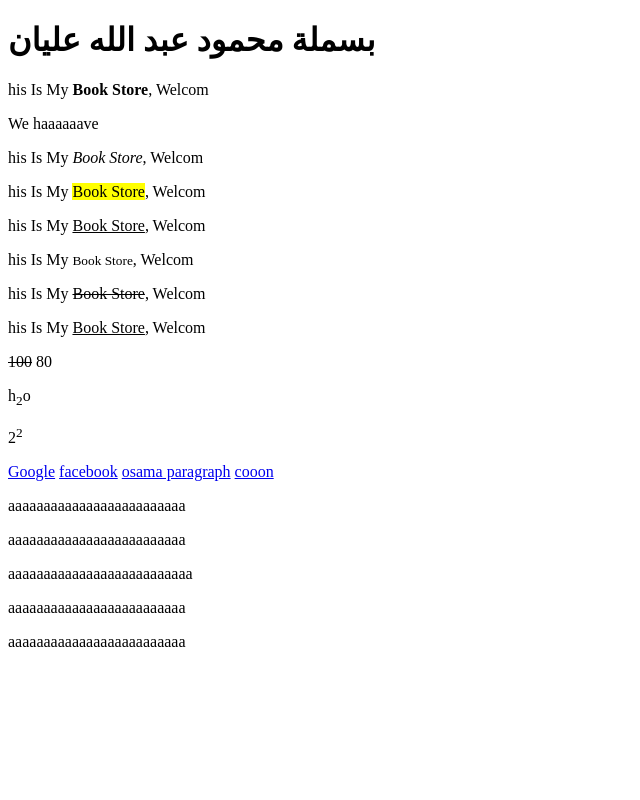
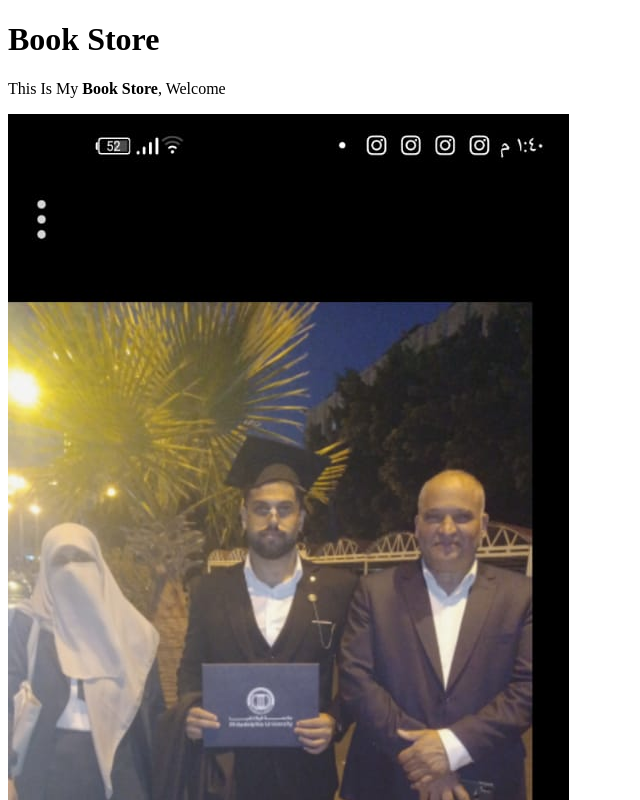
Before and after one commit to yahiamahmoudship-it/my-project, a plain HTML site: page index.html in a window 1280 px wide. Shown: the top 800 px of the page, without its empty margins (0-640 px from the left). Drawn offline with Linux system fonts and the light colour scheme.

Commit message:
Add files via upload

```diff
--- a/index.html
+++ b/index.html
@@ -1,52 +1,19 @@
 <!DOCTYPE html>
 <html>
   <head>
-    <!--
-    كومنتات
-    كومنتات
-    alt+shif+سهم لتحت   تنسخ وتنزل
-    -->
-    <meta charset="UTF-8"/>
+    <meta charset="UTF-8" />
     <title>Book Store</title>
-    <meta name="description" content="This Is Our B00k Store" />
-    <style></style>  <!--خاص بال css-->
-    <script></script>  <!--خاص بال جافا سكربت-->
-    <link rel="stylesheet" href="">
+    <meta name="description" content="This Is Our Book Store" />
   </head>
   <body>
-    <!-- b=> Bold
-     strong=>important text ملاحظة
-     i=>italicنص مايل
-     em=>emphasized نص مايل
-     mark كلمة مظللة
-     u => underline خط تحت الكلمة
-     small => smallar text
-     del => deleted text خط كالحذف
-     ins => inserted text شيء مضاف جديد تحته خط
-     sub =>subscript
-     sup =>supercript
+    <!--
+      src => Source
+      alt => Alternate Text
      -->
-    <h1>بسملة محمود عبد الله عليان</h1>
-    <p class ="1">his Is My <b>Book Store</b>, Welcom</p> <p class ="2">We haaaaaave</p>
-    <p class ="1">his Is My <i>Book Store</i>, Welcom</p>
-    <p class ="1">his Is My <mark>Book Store</mark>, Welcom</p>
-    <p class ="1">his Is My <u>Book Store</u>, Welcom</p>
-    <p class ="1">his Is My <small>Book Store</small>, Welcom</p>
-    <p class ="1">his Is My <del>Book Store</del>, Welcom</p>
-    <p class ="1">his Is My <ins>Book Store</ins>, Welcom</p>
-    <p><del>100</del> 80</p>
-    <p>h<sub>2</sub>o</p>
-    <p>2<sup>2</sup></p>
-    <a href="https://google.com" target="_blank" title="Go to Google">Google</a> <!-- target blank يفتح في صفحة جديدة
-    title   عند الوقوف بالماوس على جوجل تظهر go to gooogle-->
-    <a href="https://facebook.com">facebook</a>
-    <a href="#osama">osama paragraph</a>
-    <a href="mailto:o@nn.sa">cooon</a>
-    <p>aaaaaaaaaaaaaaaaaaaaaaaaa</p>
-    <p>aaaaaaaaaaaaaaaaaaaaaaaaa</p>
-    <p id="osama">aaaaaaaaaaaaaaaaaaaaaaaaaa</p>
-    <p>aaaaaaaaaaaaaaaaaaaaaaaaa</p>
-    <p>aaaaaaaaaaaaaaaaaaaaaaaaa</p>
+    <h1>Book Store</h1>
+    <p>This Is My <b>Book Store</b>, Welcome</p>
+
+    <img decoding="async" src="WhatsApp Image 2025-11-12 at 2.19.04 PM.jpeg" alt="">
 
   </body>
 </html>
```
Also changed, not shown: WhatsApp Image 2025-11-12 at 2.19.04 PM.jpeg (added).
